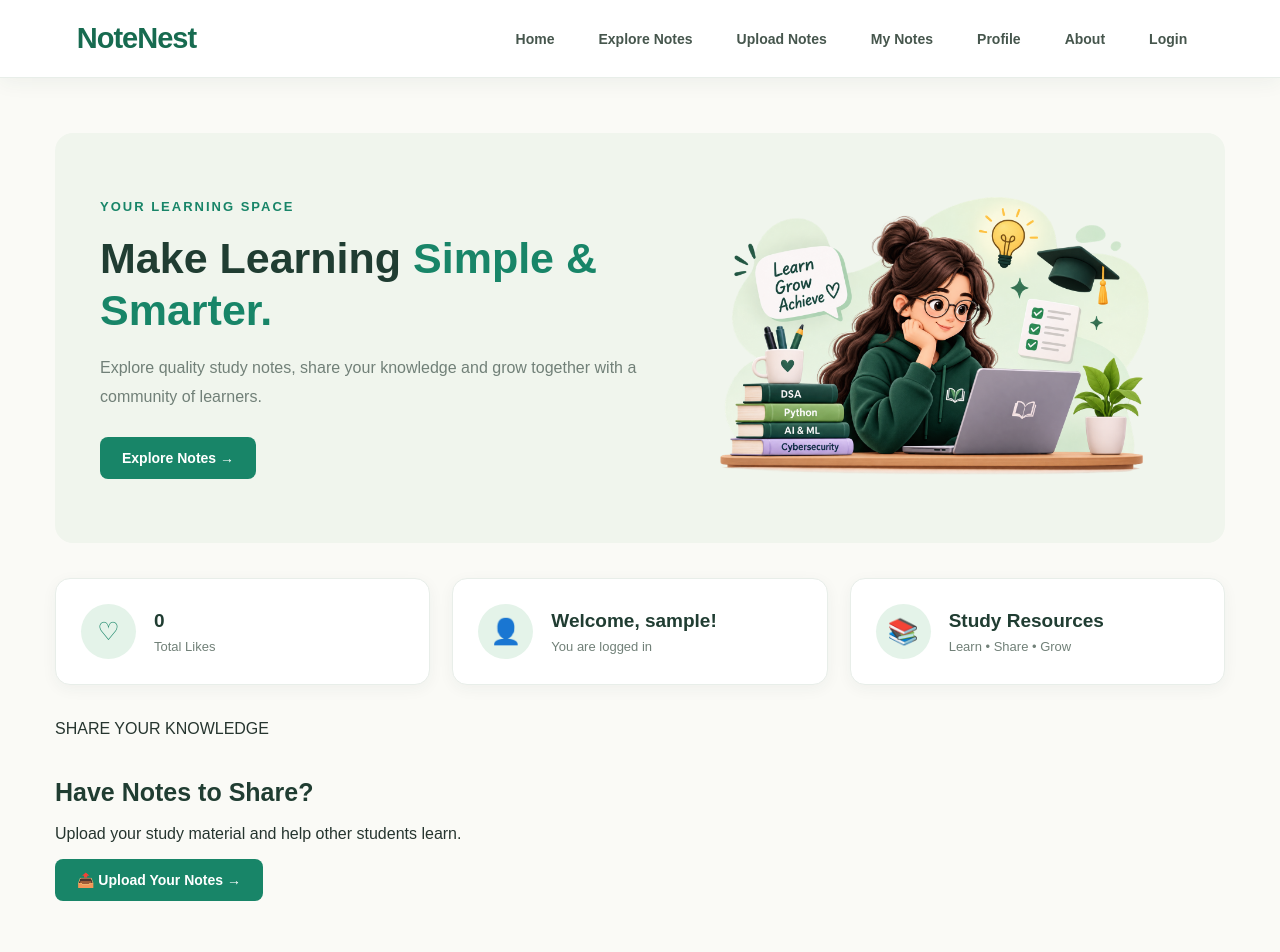
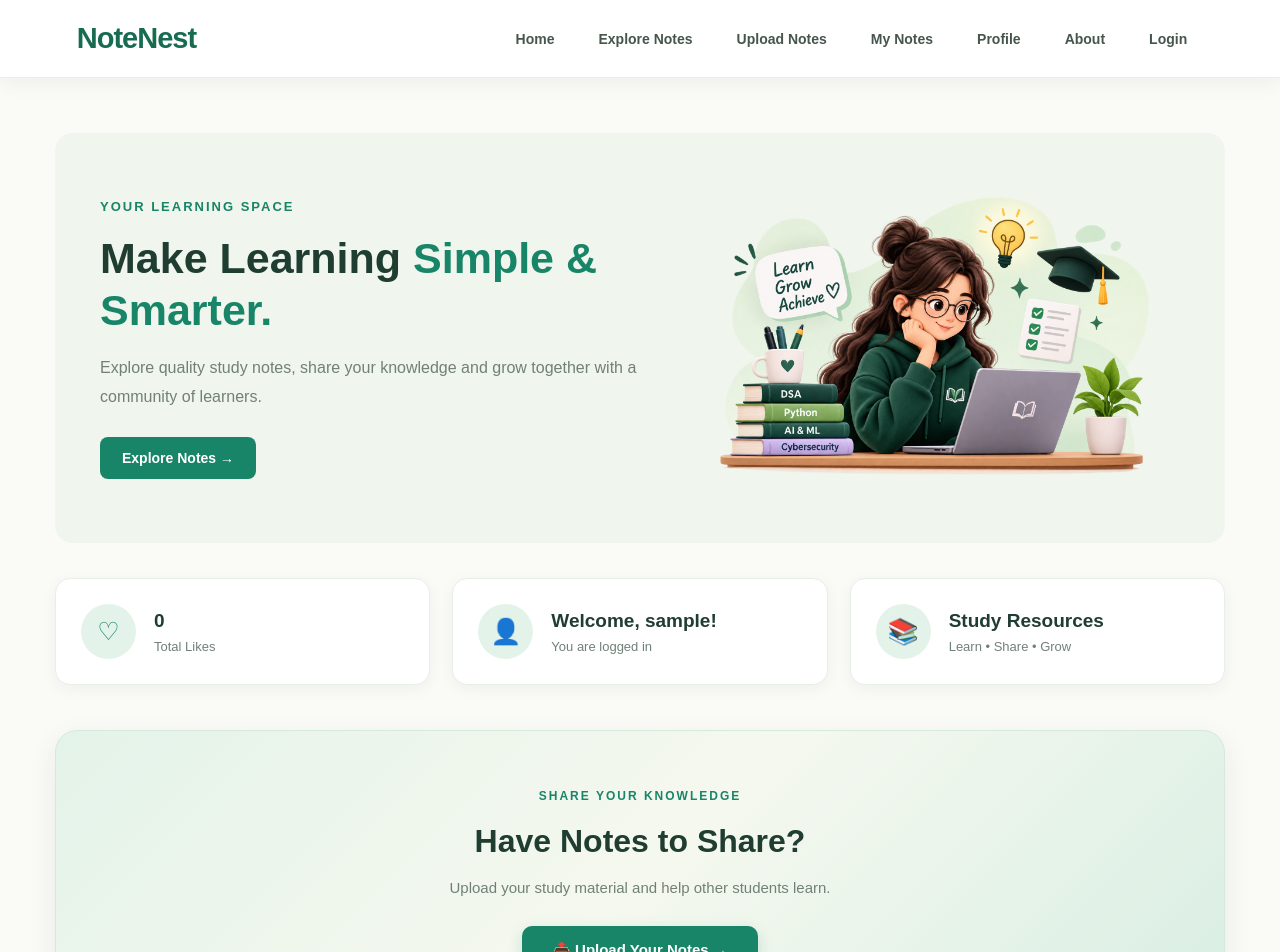
Before and after one commit to manishabansalbansal951-ui0507/NoteNest, a React (Vite) app: page /home in a window 1280 px wide. Shown: the top 952 px of the page. Built offline with nearby package versions, Linux system fonts and the light colour scheme; no server answers; sample sign-in values are in the browser's storage.

Commit message:
Replace add note form with upload button

```diff
--- a/src/App.css
+++ b/src/App.css
@@ -656,3 +656,73 @@ textarea {
   font-size: 28px;
   cursor: pointer;
 }
+
+/* SHARE YOUR KNOWLEDGE SECTION */
+
+.add-note-section {
+  position: relative;
+  overflow: hidden;
+  margin: 45px 0;
+  padding: 55px 35px;
+  text-align: center;
+  border-radius: 22px;
+  background: linear-gradient(135deg, #e4f3e9, #f5f8ef, #d8eee3);
+  border: 1px solid #d5e9dc;
+  box-shadow: 0 10px 30px rgba(32, 61, 50, 0.08);
+  transition: 0.3s ease;
+}
+
+.add-note-section:hover {
+  transform: translateY(-4px);
+  box-shadow: 0 15px 35px rgba(32, 61, 50, 0.12);
+}
+
+.add-note-section .form-heading span {
+  display: inline-block;
+  color: #188568;
+  font-size: 12px;
+  font-weight: 700;
+  letter-spacing: 2px;
+  margin-bottom: 12px;
+}
+
+.add-note-section .form-heading h2 {
+  color: #203d32;
+  font-size: 32px;
+  margin: 8px 0 12px;
+}
+
+.add-note-section .form-heading p {
+  color: #718078;
+  font-size: 15px;
+  line-height: 1.7;
+  margin-bottom: 25px;
+}
+
+.add-note-section button {
+  padding: 15px 30px;
+  border-radius: 10px;
+  background: #188568;
+  color: white;
+  font-size: 15px;
+  font-weight: 600;
+  box-shadow: 0 5px 15px rgba(24, 133, 104, 0.2);
+  transition: 0.3s ease;
+}
+
+.add-note-section button:hover {
+  background: #116b53;
+  transform: translateY(-3px);
+  box-shadow: 0 8px 20px rgba(24, 133, 104, 0.25);
+}
+
+@media (max-width: 600px) {
+  .add-note-section {
+    padding: 38px 20px;
+    margin: 30px 0;
+  }
+
+  .add-note-section .form-heading h2 {
+    font-size: 25px;
+  }
+}
```
